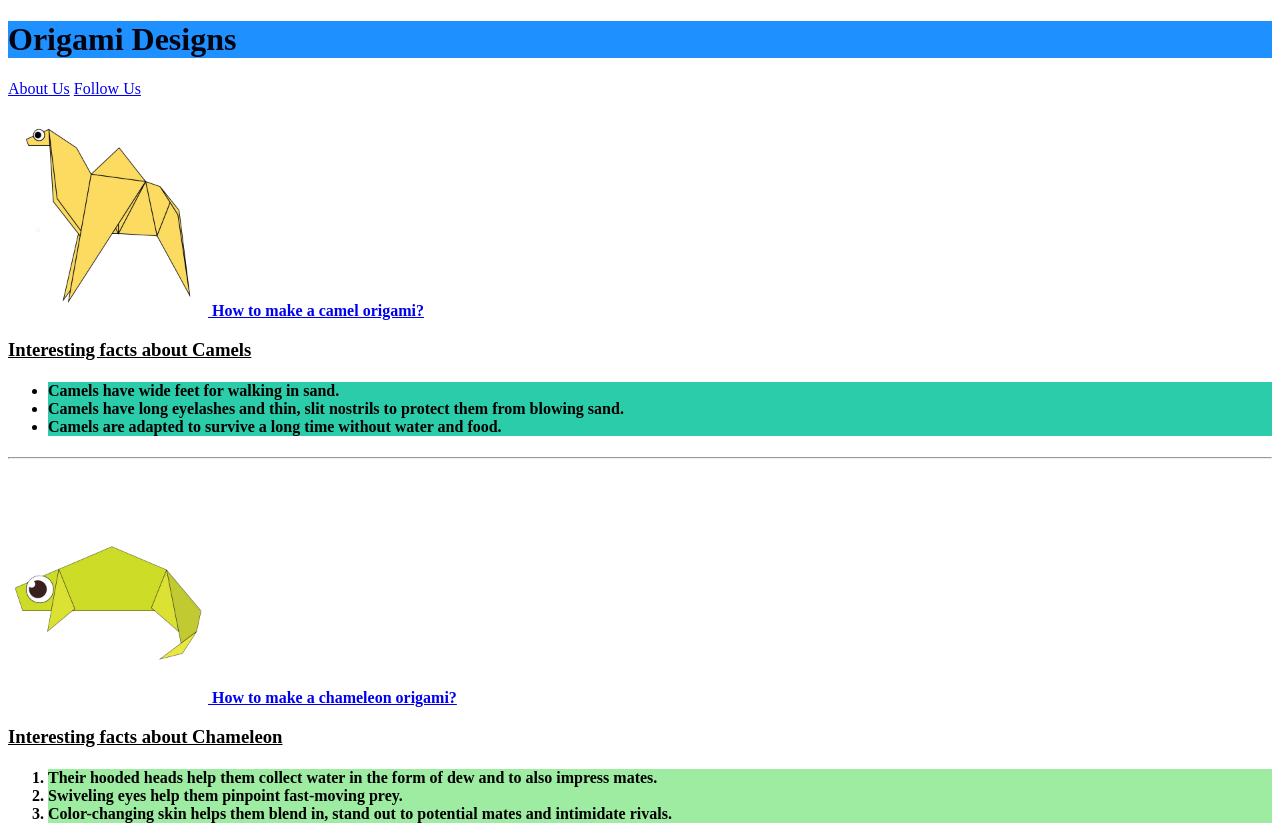
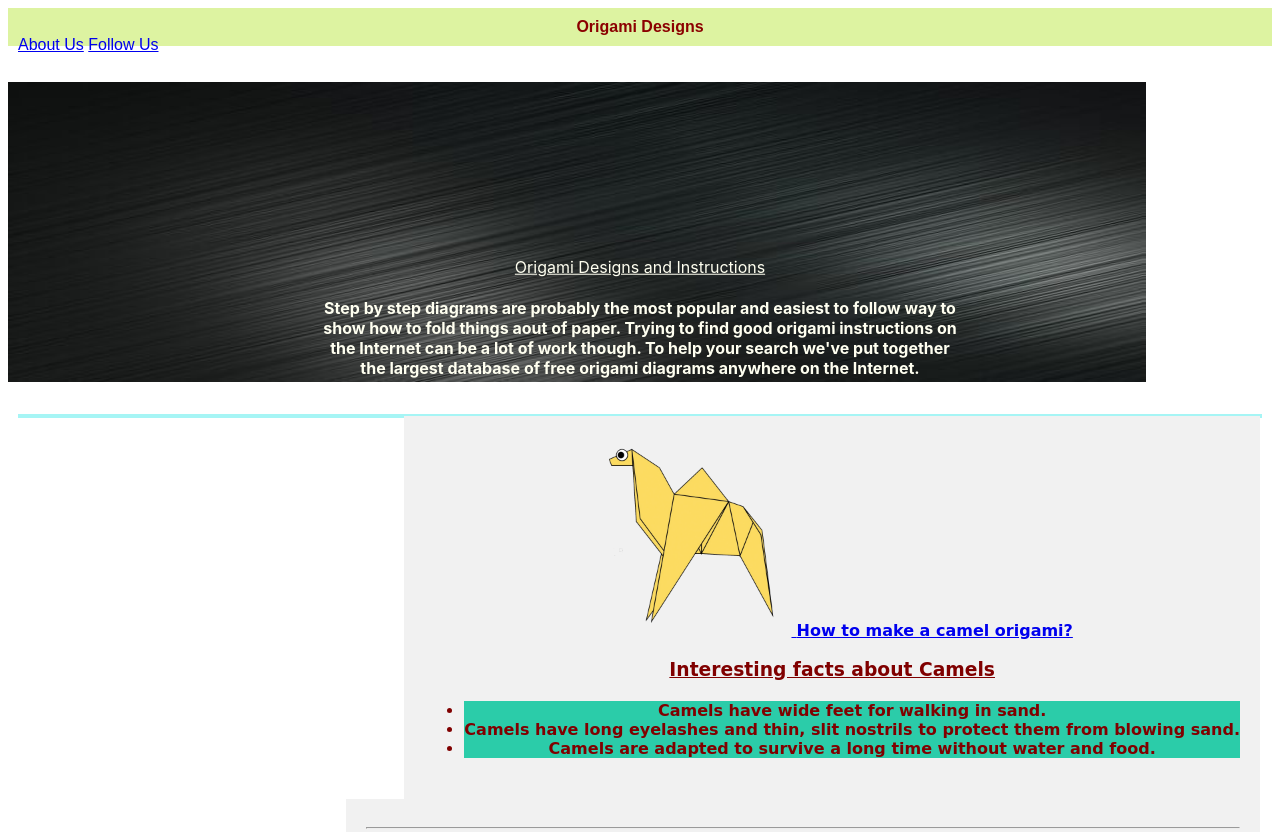
Before and after one commit to niyaksunil/ORIGAMI-WEBSITE-1, a plain HTML site: page index.html in a window 1280 px wide. Shown: the top 832 px of the page. Drawn offline with Linux system fonts and the light colour scheme.

```diff
--- a/index.html
+++ b/index.html
@@ -2,28 +2,50 @@
 <html>
     <head>
         <title>Origami Designs</title>
-        <style>
-            h1 {color:rgb(4, 4, 17);}
-        </style>
+        <link rel = "stylesheet" type = "text/css" href = "style.css"/>
+
     </head>
     <body>
-        <h1 style="background-color:DodgerBlue;">Origami Designs</h1>
 
+        <div class = "header">
+            <div class = "menu">
+                <div><a href = "#"></a></div>
+                <div><b>Origami Designs</b> </div>
+                <div class = "about">
                     <a href = "aboutus.html" target="_blank">About Us</a>
                     <a href = "followus.html" target="_blank">Follow Us</a>
+                </div>
+            </div>
+        </div>
+        <br><br>
+            <img src = "images/background_origami.jpg" height = 300px width = 90% />
+            <div class = "centered">
+            <p><u>Origami Designs and Instructions</u></p>
+
+            <h4>
+                Step by step diagrams are probably the most popular and easiest to follow way to show how to
+                fold things aout of paper. Trying to find good origami instructions on the Internet can be a
+                lot of work though. To help your search we've put together the largest database of free origami
+                diagrams anywhere on the Internet.
+            </h4>
+        </div>
 
         <br></br>
+        <div class = "grid">
+            <div class = "origami">
                 <a href = "http://origami.me/camel/ " target="_blank">
                     <img src = "images/camel.png" width = 200 height = 200/>
                     <b>How to make a camel origami?</b>
                 </a>
                 <p><h3><b><u>Interesting facts about Camels</u></b></h3></p>
                 <ul><h4 style="background-color:rgb(43, 204, 169);">
-            <li>Camels have wide feet for walking in sand.</li>
+                    <li> Camels have wide feet for walking in sand.</li>
                     <li>Camels have long eyelashes and thin, slit nostrils to protect them from blowing sand.</li>
                     <li>Camels are adapted to survive a long time without water and food.</li>
                 </h4></ul>
+            </div>
 
+            <div class = "origami">
                 <hr>
                 <br></br>
                 <a href = "http://origami.me/chameleon/" target="_blank">
@@ -36,7 +58,9 @@
                     <li>Swiveling eyes help them pinpoint fast-moving prey. </li>
                     <li>Color-changing skin helps them blend in, stand out to potential mates and intimidate rivals. </li>
                 </h4></ol>
+            </div>
 
+            <div class = "origami">
                 <hr>
                 <br></br>
                 <a href = "http://origami.me/pigeon/" target="_blank">
@@ -49,7 +73,9 @@
                     <li>The eyes have well developed nictating membrane for protection from air,dust etc. </li>
                     <li>The forelimbs are modified into wings.</li>
                 </h4></ul>
+            </div>
 
+            <div class = "origami">
                 <hr>
                 <br></br>
                 <a href = "http://origami.me/panda/" target="_blank">
@@ -62,7 +88,9 @@
                     <li> To crush tough bamboo, they have strong jaws and large, flat molar teeth.</li>
                     <li> To pluck and hold bamboo, they have elongated wrist bones that work much like thumbs.</li>
                 </h4></ol>
+            </div>
 
+            <div class="origami">
                 <hr>
                 <br></br>
                 <a href = "http://origami.me/flying-cicada/" target="_blank">
@@ -76,6 +104,7 @@
                     <li>After the long 2 to 17 years, cicadas emerge from the ground as nymphs.</li>
                 </h4></ul>
                 <br></br>
-
+            </div>
+        </div>
     </body>
 </html>
--- /dev/null
+++ b/style.css
@@ -0,0 +1,39 @@
+.header{
+  background-color: rgb(221, 243, 161);
+  padding: 10px;
+  text-align: center;
+  color: darkred;
+  font-family: sans-serif;
+}
+
+
+.grid{
+    border: 2px solid rgb(166, 245, 245);
+    margin: 10px;
+    text-align: center;
+
+}
+
+.origami{
+    background-color :#f1f1f1;
+    padding: 20px;
+    float: inline-end;
+    display : flexbox;
+    color:maroon;
+    font-family: cursive;
+}
+
+.about{
+    position: fixed;
+}
+
+.centered {
+    position: absolute;
+    top: 40%;
+    left: 50%;
+    transform: translate(-50%, -50%);
+    color: ivory;
+    font-family: -apple-system, BlinkMacSystemFont, 'Segoe UI', Roboto, Oxygen, Ubuntu, Cantarell, 'Open Sans', 'Helvetica Neue', sans-serif;
+    text-align: center;
+
+  }
```
Also changed, not shown: images/background_origami.jpg (added). Lines whose indentation alone changed are shown as unchanged.
